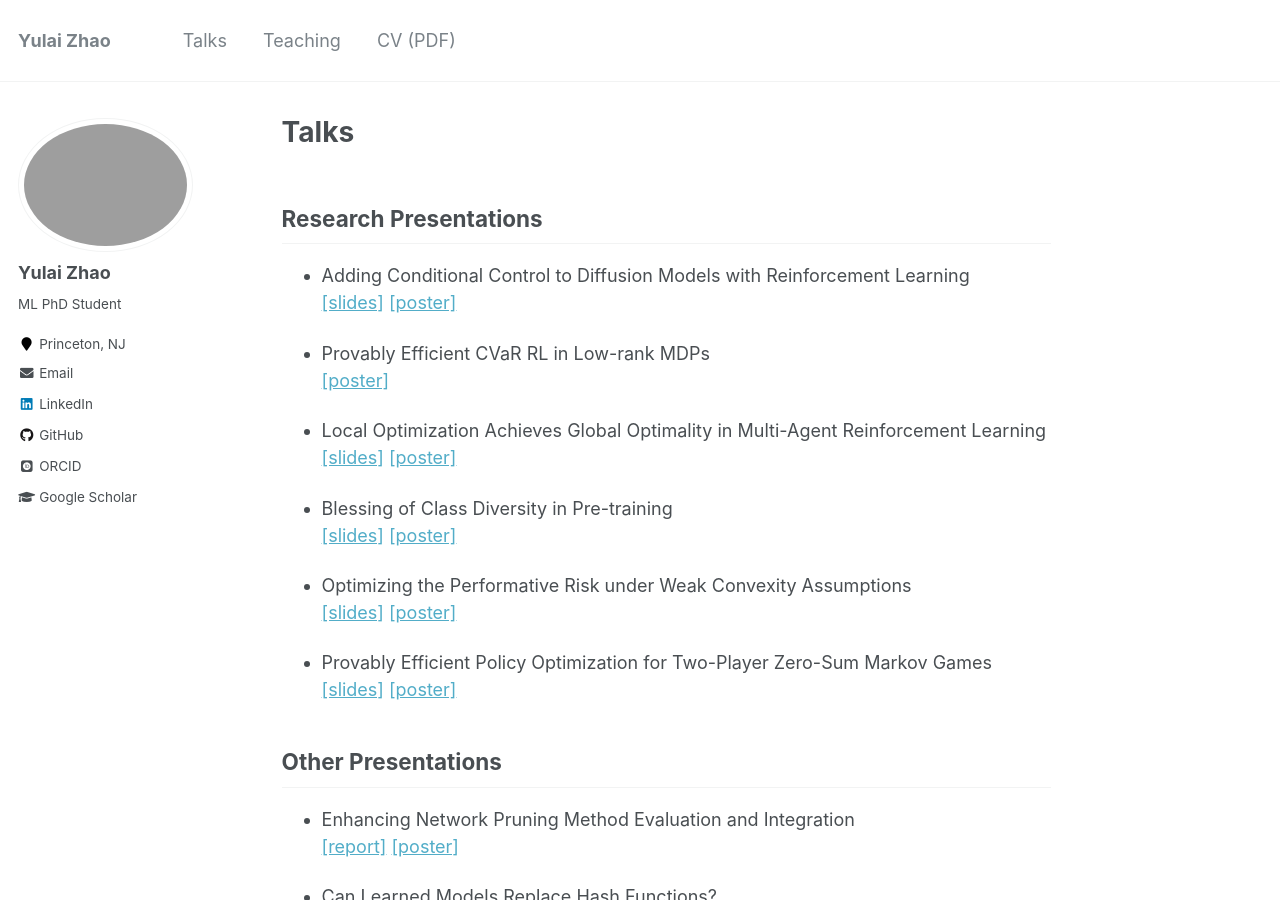
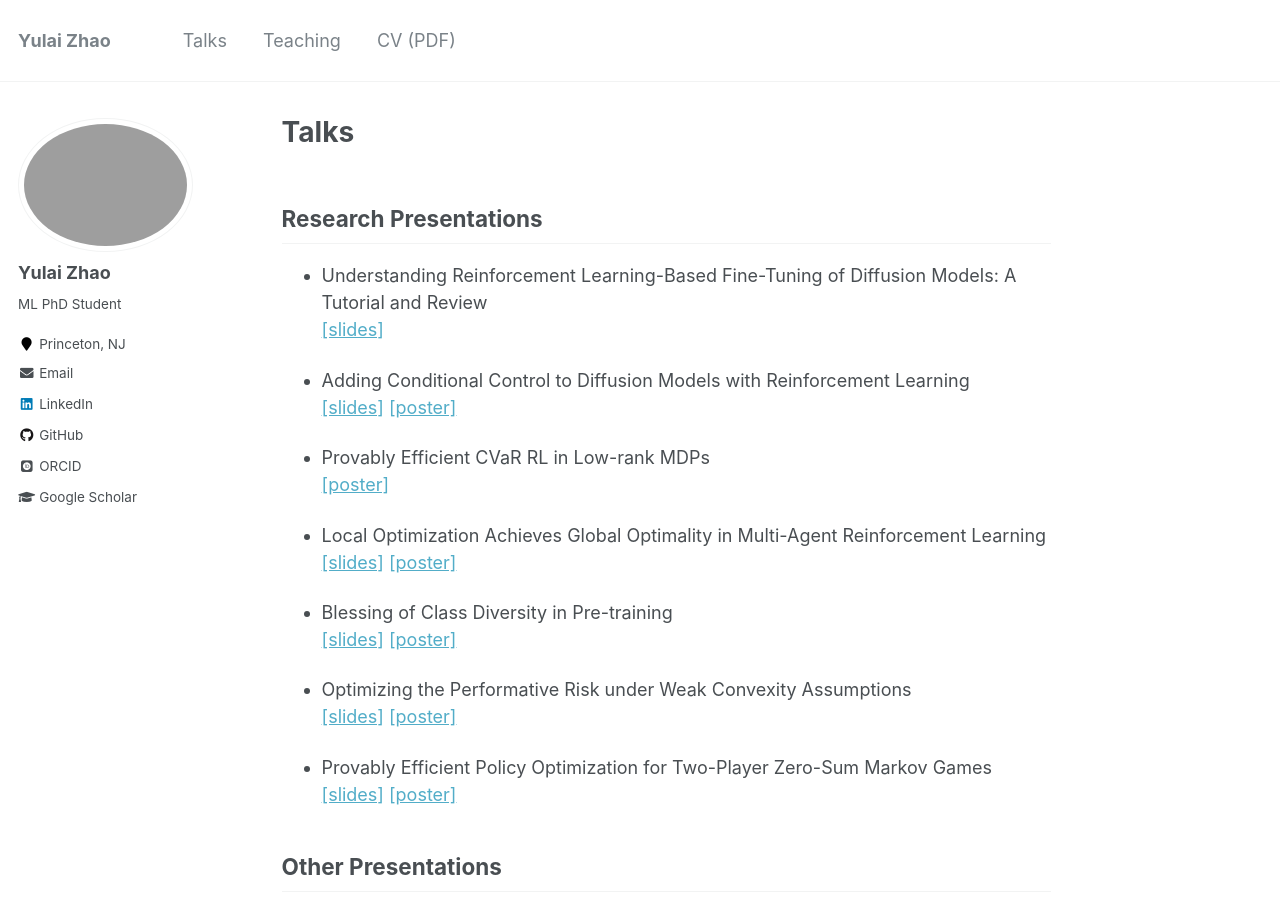
Before and after one commit to zhaoyl18/zhaoyl18.github.io, a Jekyll site: the page built from _pages/talks.md, in a window 1280 px wide and 900 px high. Built offline with Jekyll 4.4.1, drawn with Linux system fonts in a browser that asks for light colours; some web fonts are replaced.

Commit message:
add slides_RL_finetuning

```diff
--- a/_pages/talks.md
+++ b/_pages/talks.md
@@ -7,6 +7,9 @@ redirect_from:
 ---
 
 ## Research Presentations
+
+* Understanding Reinforcement Learning-Based Fine-Tuning of Diffusion Models: A Tutorial and Review
+[[slides]](<https://yulaizhao.com/files/slides_RL-finetuning.pdf>)
 
 * Adding Conditional Control to Diffusion Models with Reinforcement Learning
 [[slides]](<https://yulaizhao.com/files/slides_adding-control.pdf>) [[poster]](<https://yulaizhao.com/files/poster_adding-control.pdf>)
```
Also changed, not shown: 1 other file.
